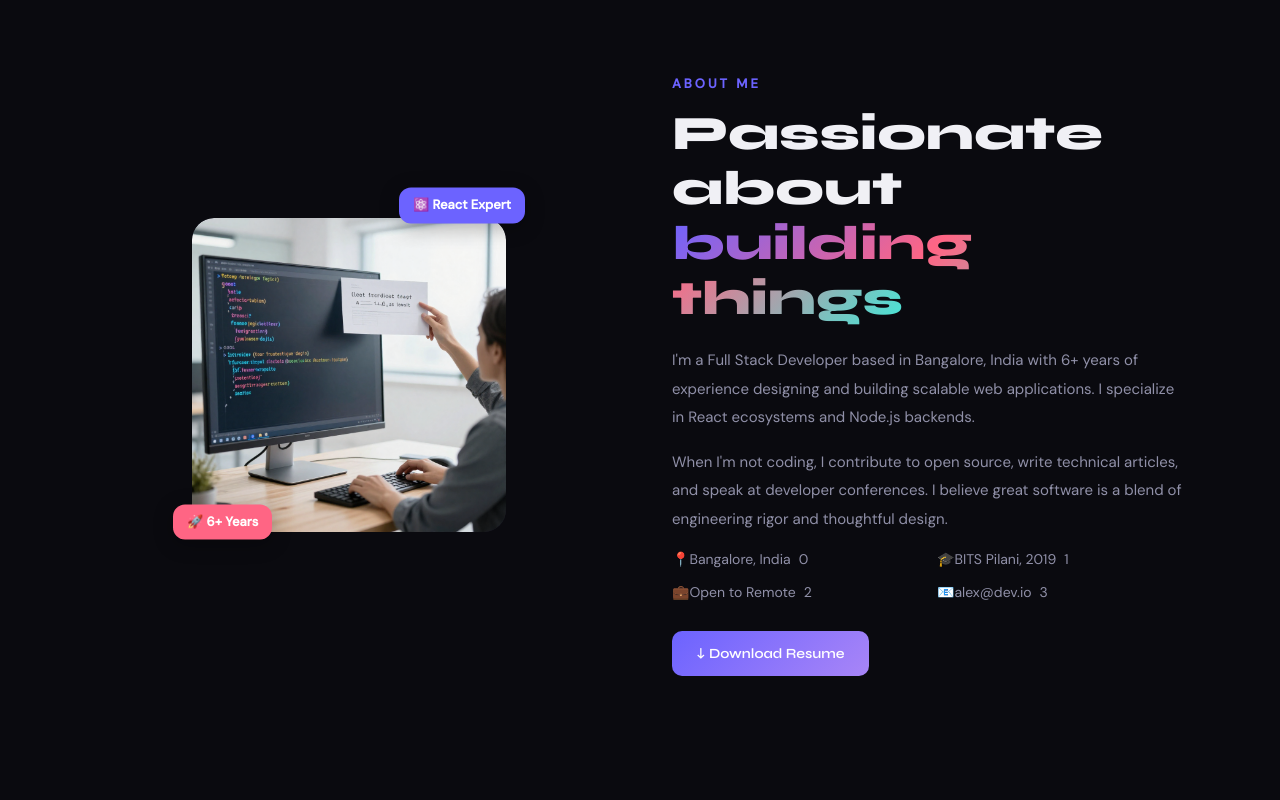
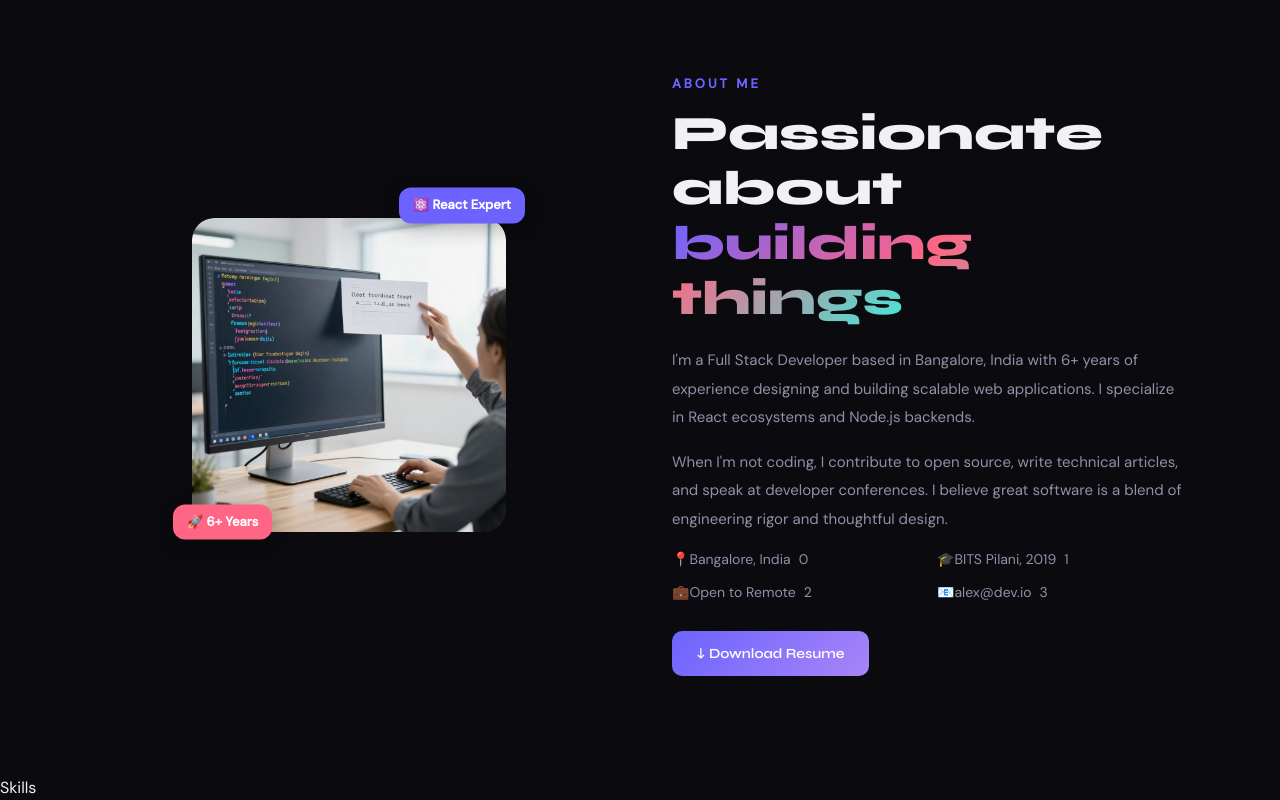
Before and after one commit to Jisap/vite-devportfolio, a React (Vite) app: page / in a window 1280 px wide. Shown: the part 826-1626 px from the top of the page. Before the commit the page ends 1602 px from the top, so only its background shows below. Built offline with nearby package versions, Linux system fonts and the light colour scheme.

Commit message:
feat: implement Skills section and integrate into App component

```diff
--- a/src/App.jsx
+++ b/src/App.jsx
@@ -2,6 +2,7 @@
 import Navbar from './components/Navbar'
 import Hero from './sections/Hero';
 import About from './sections/About';
+import Skills from './sections/Skills';
 
 function App() {
 
@@ -23,6 +24,7 @@
       />
       <Hero />
       <About />
+      <Skills />
     </>
   )
 }
--- /dev/null
+++ b/src/sections/Skills.jsx
@@ -0,0 +1,9 @@
+import React from 'react'
+
+const Skills = () => {
+  return (
+    <div>Skills</div>
+  )
+}
+
+export default Skills
```
